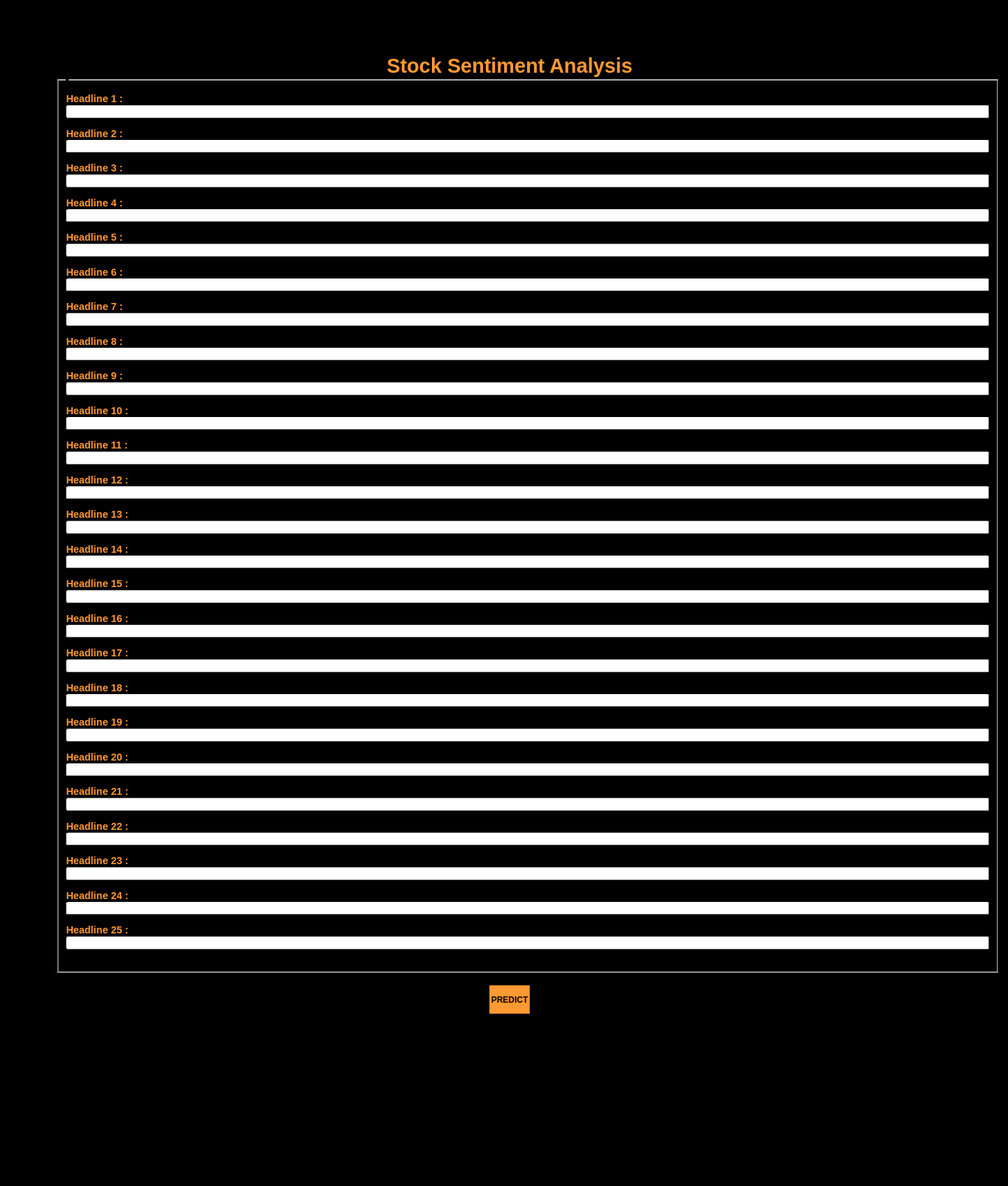
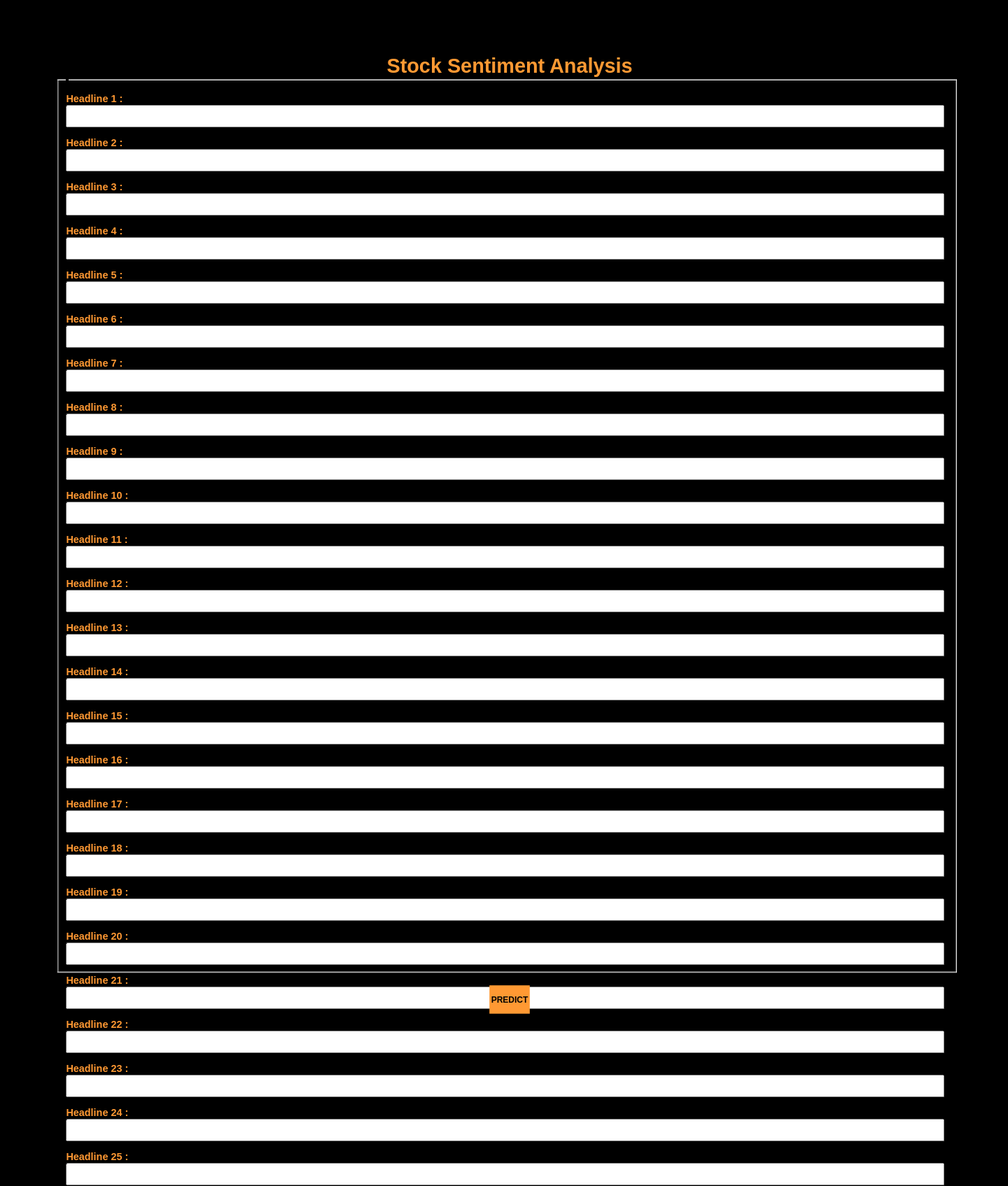
Before and after one commit to shrutibalan4591/Stock-Sentiment-Analysis, a Flask app: page / in a window 1440 px wide. Shown: the whole page at 70% size. Before the commit the page ends 1449 px from the top, so only its background shows below. Run offline with Flask 2, Linux system fonts and the light colour scheme; parts of the project's set-up code (start-up, migrations or seed data) failed here and were passed over.

Commit message:
Commit-4 Updated index.html

```diff
--- a/templates/index.html
+++ b/templates/index.html
@@ -71,79 +71,79 @@
 		<fieldset style="float:center; height:1400px; margin-right:10px;">
 			<legend><b></b></legend>
 			<p><b>Headline 1 :</b><br>
-			<input type="text" name="h1" placeholder="" required="required" size=180/></p>
+			<input type="text" name="h1" placeholder="" required="required" style="width:99%; height:30px;"/></p>
 
 			<p><b>Headline 2 :</b><br>
-			<input type="text" name="h2" placeholder="" required="required" size=180/></p>
+			<input type="text" name="h2" placeholder="" required="required" style="width:99%; height:30px;"/></p>
 
 			<p><b>Headline 3 :</b><br>
-			<input type="text" name="h3" placeholder="" required="required" size=180/></p>
+			<input type="text" name="h3" placeholder="" required="required" style="width:99%; height:30px;"/></p>
 
 			<p><b>Headline 4 :</b><br>
-			<input type="text" name="h4" placeholder="" required="required" size=180/></p>
+			<input type="text" name="h4" placeholder="" required="required" style="width:99%; height:30px;"/></p>
 
 			<p><b>Headline 5 :</b><br>
-			<input type="text" name="h5" placeholder="" required="required" size=180/></p>
+			<input type="text" name="h5" placeholder="" required="required" style="width:99%; height:30px;"/></p>
 
 			<p><b>Headline 6 :</b><br>
-			<input type="text" name="h6" placeholder="" required="required" size=180/></p>
+			<input type="text" name="h6" placeholder="" required="required" style="width:99%; height:30px;"/></p>
 
 			<p><b>Headline 7 :</b><br>
-			<input type="text" name="h7" placeholder="" required="required" size=180/></p>
+			<input type="text" name="h7" placeholder="" required="required" style="width:99%; height:30px;"/></p>
 
 			<p><b>Headline 8 :</b><br>
-			<input type="text" name="h8" placeholder="" required="required" size=180/></p>
+			<input type="text" name="h8" placeholder="" required="required" style="width:99%; height:30px;"/></p>
 
 			<p><b>Headline 9 :</b><br>
-			<input type="text" name="h9" placeholder="" required="required" size=180/></p>
+			<input type="text" name="h9" placeholder="" required="required" style="width:99%; height:30px;"/></p>
 
 			<p><b>Headline 10 :</b><br>
-			<input type="text" name="h10" placeholder="" required="required" size=180/></p>
+			<input type="text" name="h10" placeholder="" required="required" style="width:99%; height:30px;"/></p>
 
 			<p><b>Headline 11 :</b><br>
-			<input type="text" name="h11" placeholder="" required="required" size=180/></p>
+			<input type="text" name="h11" placeholder="" required="required" style="width:99%; height:30px;"/></p>
 
 			<p><b>Headline 12 :</b><br>
-			<input type="text" name="h12" placeholder="" required="required" size=180/></p>
+			<input type="text" name="h12" placeholder="" required="required" style="width:99%; height:30px;"/></p>
 
 			<p><b>Headline 13 :</b><br>
-			<input type="text" name="h13" placeholder="" required="required" size=180/></p>
+			<input type="text" name="h13" placeholder="" required="required" style="width:99%; height:30px;"/></p>
 
 			<p><b>Headline 14 :</b><br>
-			<input type="text" name="h14" placeholder="" required="required" size=180/></p>
+			<input type="text" name="h14" placeholder="" required="required" style="width:99%; height:30px;"/></p>
 
 			<p><b>Headline 15 :</b><br>
-			<input type="text" name="h15" placeholder="" required="required" size=180/></p>
+			<input type="text" name="h15" placeholder="" required="required" style="width:99%; height:30px;"/></p>
 
 			<p><b>Headline 16 :</b><br>
-			<input type="text" name="h16" placeholder="" required="required" size=180/></p>
+			<input type="text" name="h16" placeholder="" required="required" style="width:99%; height:30px;"/></p>
 
 			<p><b>Headline 17 :</b><br>
-			<input type="text" name="h17" placeholder="" required="required" size=180/></p>
+			<input type="text" name="h17" placeholder="" required="required" style="width:99%; height:30px;"/></p>
 
 			<p><b>Headline 18 :</b><br>
-			<input type="text" name="h18" placeholder="" required="required" size=180/></p>
+			<input type="text" name="h18" placeholder="" required="required" style="width:99%; height:30px;"/></p>
 
 			<p><b>Headline 19 :</b><br>
-			<input type="text" name="h19" placeholder="" required="required" size=180/></p>
+			<input type="text" name="h19" placeholder="" required="required" style="width:99%; height:30px;"/></p>
 
 			<p><b>Headline 20 :</b><br>
-			<input type="text" name="h20" placeholder="" required="required" size=180/></p>
+			<input type="text" name="h20" placeholder="" required="required" style="width:99%; height:30px;"/></p>
 
 			<p><b>Headline 21 :</b><br>
-			<input type="text" name="h21" placeholder="" required="required" size=180/></p>
+			<input type="text" name="h21" placeholder="" required="required" style="width:99%; height:30px;"/></p>
 
 			<p><b>Headline 22 :</b><br>
-			<input type="text" name="h22" placeholder="" required="required" size=180/></p>
+			<input type="text" name="h22" placeholder="" required="required" style="width:99%; height:30px;"/></p>
 
 			<p><b>Headline 23 :</b><br>
-			<input type="text" name="h23" placeholder="" required="required" size=180/></p>
+			<input type="text" name="h23" placeholder="" required="required" style="width:99%; height:30px;"/></p>
 
 			<p><b>Headline 24 :</b><br>
-			<input type="text" name="h24" placeholder="" required="required" size=180/></p>
+			<input type="text" name="h24" placeholder="" required="required" style="width:99%; height:30px;"/></p>
 
 			<p><b>Headline 25 :</b><br>
-			<input type="text" name="h25" placeholder="" required="required" size=180/></p>
+			<input type="text" name="h25" placeholder="" required="required" style="width:99%; height:30px;"/></p>
 
 
 		</fieldset>
```
